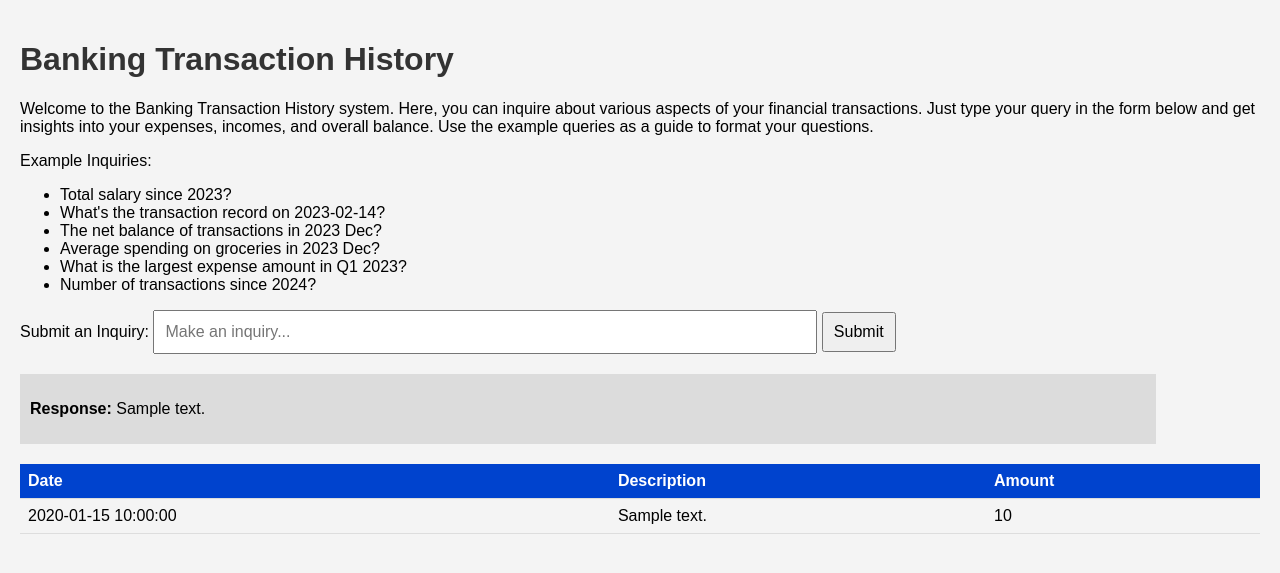
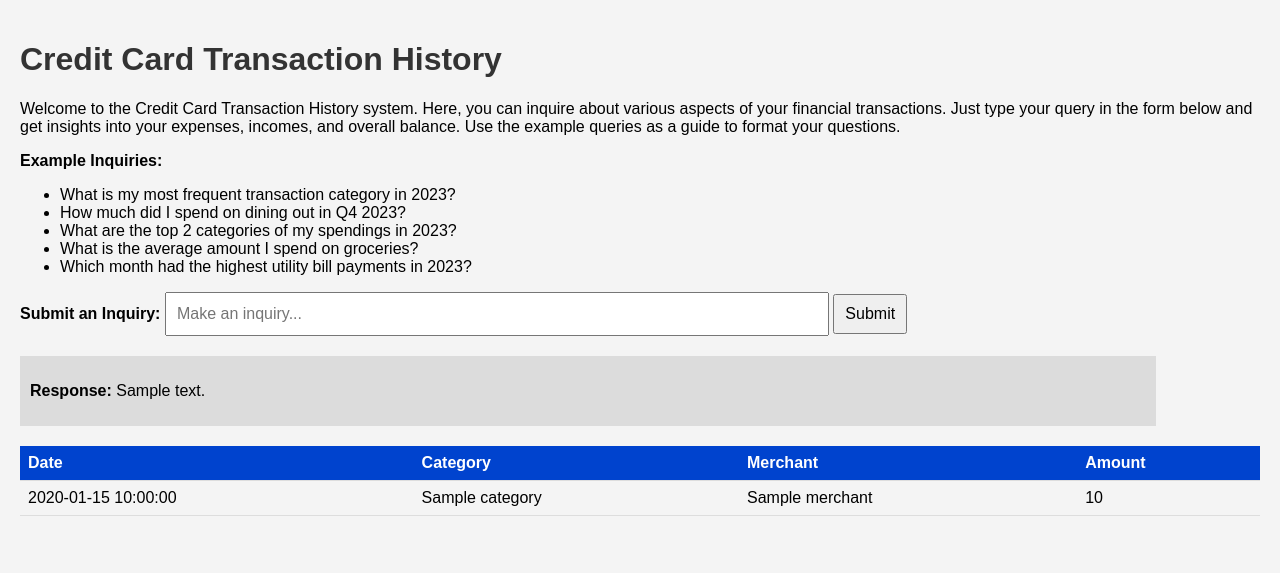
Before and after one commit to vicky-playground/TransactBot, a Flask app: template templates/index.html in a window 1280 px wide. Shown: the top 573 px of the page. Run offline with Flask 3, Linux system fonts and the light colour scheme; the template is opened without the code that fills it: most values are stand-ins (such as "Sample title", 1, 10 or a date in 2020).

Commit message:
Update index.html

```diff
--- a/templates/index.html
+++ b/templates/index.html
@@ -1,34 +1,33 @@
 <!DOCTYPE html>
 <html>
 <head>
-    <title>Banking Transactions</title>
+    <title>Credit Card Transaction History</title>
     <link rel="stylesheet" href="static/styles.css">
 </head>
 <body>
     <div class="spinner" id="loadingSpinner"></div>
-    <h1>Banking Transaction History</h1>
+    <h1>Credit Card Transaction History</h1>
 
     <!-- Introduction Section -->
     <div class="introduction">
-        <p>Welcome to the Banking Transaction History system. Here, you can inquire about various aspects of your financial transactions. Just type your query in the form below and get insights into your expenses, incomes, and overall balance. Use the example queries as a guide to format your questions.</p>
+        <p>Welcome to the Credit Card Transaction History system. Here, you can inquire about various aspects of your financial transactions. Just type your query in the form below and get insights into your expenses, incomes, and overall balance. Use the example queries as a guide to format your questions.</p>
     </div>
 
     <!-- Example Questions Section -->
     <div class="examples">
-        <p>Example Inquiries:</p>
+        <p><strong>Example Inquiries:</strong></p>
         <ul>
-            <li>Total salary since 2023?</li>
-            <li>What's the transaction record on 2023-02-14?</li>
-            <li>The net balance of transactions in 2023 Dec?</li>
-            <li>Average spending on groceries in 2023 Dec?</li>
-            <li>What is the largest expense amount in Q1 2023?</li>
-            <li>Number of transactions since 2024?</li>
+            <li>What is my most frequent transaction category in 2023?</li>
+            <li>How much did I spend on dining out in Q4 2023?</li>
+            <li>What are the top 2 categories of my spendings in 2023?</li>
+            <li>What is the average amount I spend on groceries?</li>
+            <li>Which month had the highest utility bill payments in 2023?</li>
         </ul>
     </div>
 
     <div class="form-container">
         <form method="POST" action="/inquiry">
-            <label for="inquiry">Submit an Inquiry:</label>
+            <label for="inquiry"><strong>Submit an Inquiry:</strong></label>
             <input type="text" id="inquiry" name="inquiry" placeholder="Make an inquiry..." required>
             <input type="submit" value="Submit" class="submit-button">
         </form>
@@ -36,20 +35,21 @@
     </div>
     {% if answer %}
     <div class="response">
-        <p><strong>Response:</strong> {{ answer }}</p>
+        <p><strong>Response:</strong> {{ answer|safe }}</p>
     </div>
     {% endif %}
-
     <table>
         <tr>
             <th>Date</th>
-            <th>Description</th>
+            <th>Category</th>
+            <th>Merchant</th>
             <th>Amount</th>
         </tr>
         {% for transaction in transactions %}
         <tr>
             <td>{{ transaction.date }}</td>
-            <td>{{ transaction.description }}</td>
+            <td>{{ transaction.category }}</td>
+            <td>{{ transaction.merchant }}</td>
             <td>{{ transaction.amount }}</td>
         </tr>
         {% endfor %}
```
